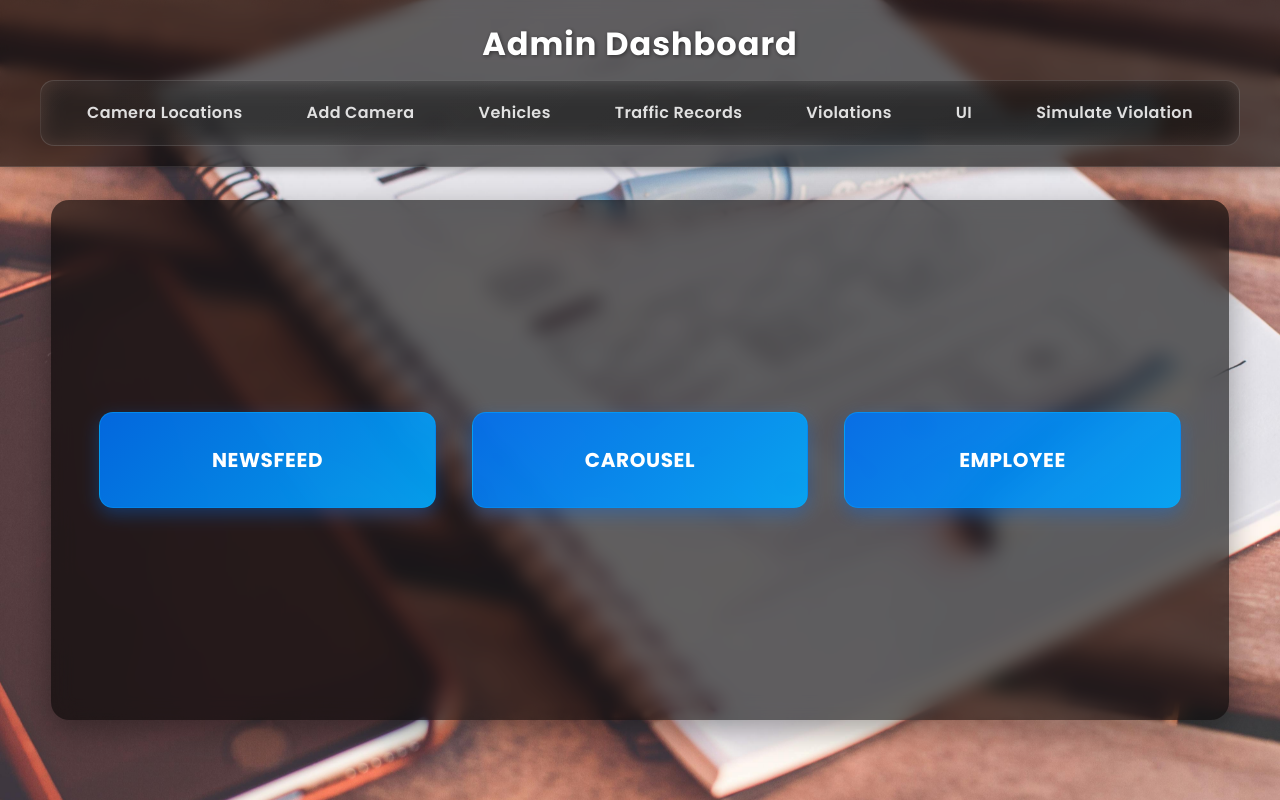
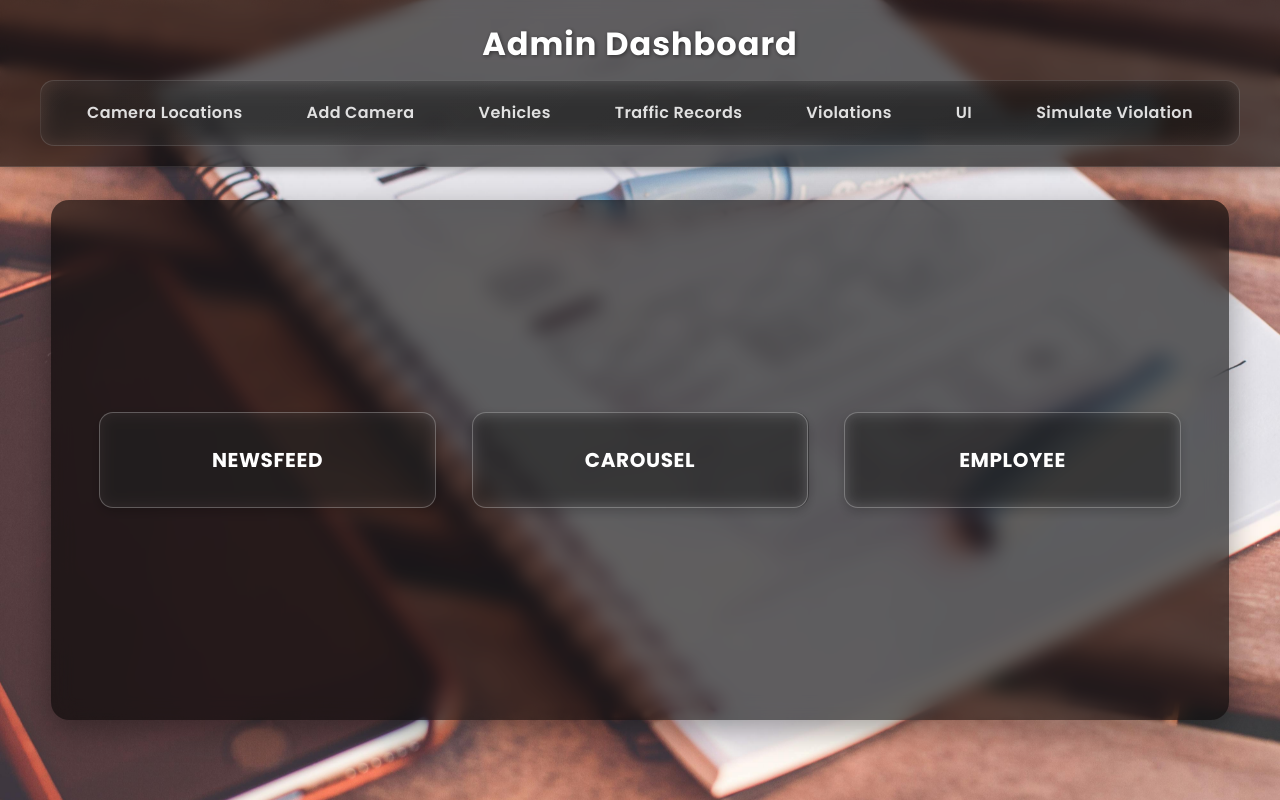
Before and after one commit to Prothom7/Traffic-System, a Next.js app: page /admin/UI in a window 1280 px wide. Built offline with nearby package versions, Linux system fonts and the light colour scheme.

Commit message:
UI and explore page updated

```diff
--- a/app/admin/UI/UI.module.css
+++ b/app/admin/UI/UI.module.css
@@ -103,14 +103,9 @@
   position: relative;
 
   padding: clamp(22px, 3vw, 32px);
-  background: linear-gradient(
-    135deg,
-    rgba(0, 112, 243, 0.9),
-    rgba(0, 170, 255, 0.9)
-  );
-
+  background: rgba(255, 255, 255, 0.08);
   color: #fff;
-  border: 1px solid rgba(0, 170, 255, 0.4);
+  border: 1px solid rgba(255, 255, 255, 0.25);
   border-radius: 14px;
 
   font-size: clamp(16px, 2vw, 20px);
@@ -125,26 +120,24 @@
   align-items: center;
   justify-content: center;
 
-  box-shadow: 0 6px 18px rgba(0, 112, 243, 0.35);
+  box-shadow: 0 4px 12px rgba(0, 0, 0, 0.2);
+  backdrop-filter: blur(8px);
+  -webkit-backdrop-filter: blur(8px);
   transition: all 0.3s ease;
 }
 
 /* Hover = nav feel */
 .uiButton:hover {
   transform: translateY(-6px);
-  background: linear-gradient(
-    135deg,
-    rgba(0, 112, 243, 1),
-    rgba(0, 190, 255, 1)
-  );
-  border-color: #00c8ff;
-  box-shadow: 0 14px 35px rgba(0, 170, 255, 0.6);
+  background: rgba(255, 255, 255, 0.15);
+  border-color: rgba(255, 255, 255, 0.45);
+  box-shadow: 0 8px 20px rgba(255, 255, 255, 0.1);
 }
 
 /* Active */
 .uiButton:active {
   transform: translateY(-2px);
-  box-shadow: 0 8px 20px rgba(0, 112, 243, 0.4);
+  box-shadow: 0 6px 15px rgba(255, 255, 255, 0.08);
 }
 
 /* Tablet */
```
Also changed, not shown: app/explore/explore.module.css (+5 -3 lines).
